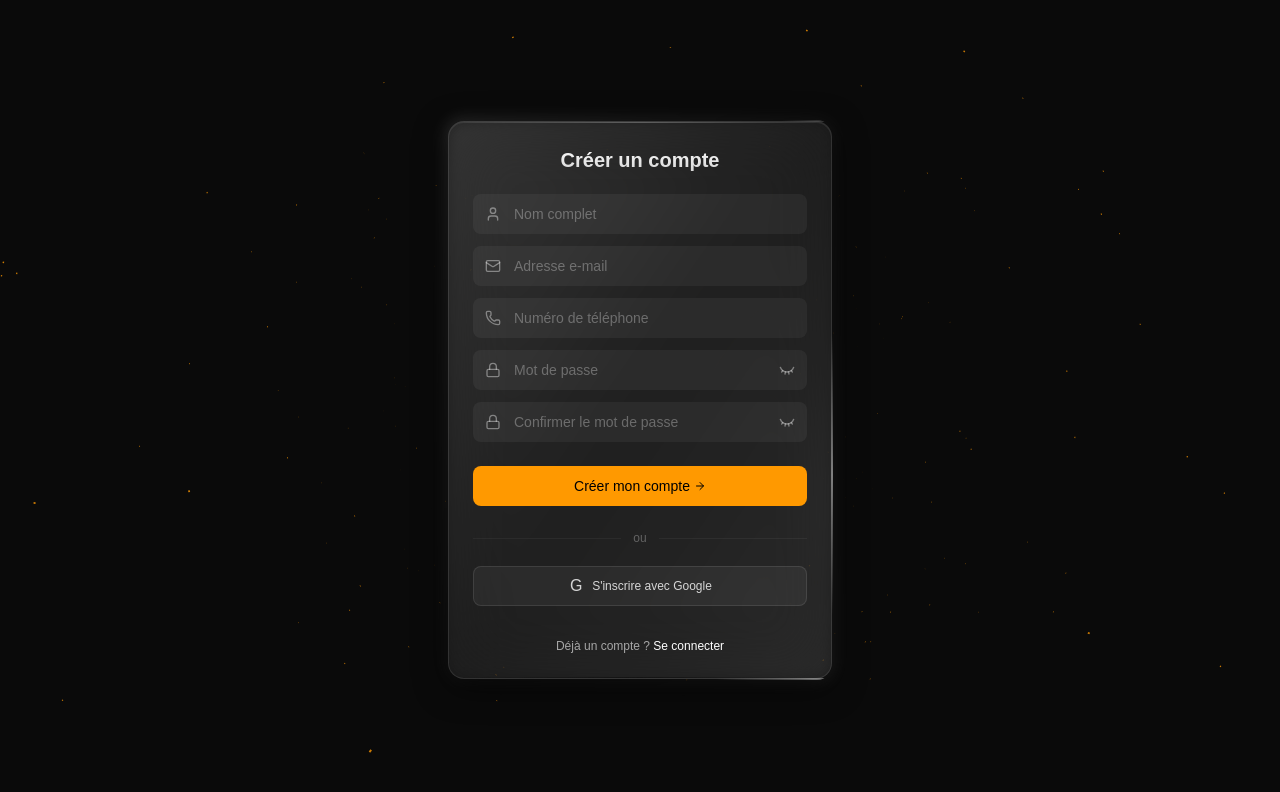
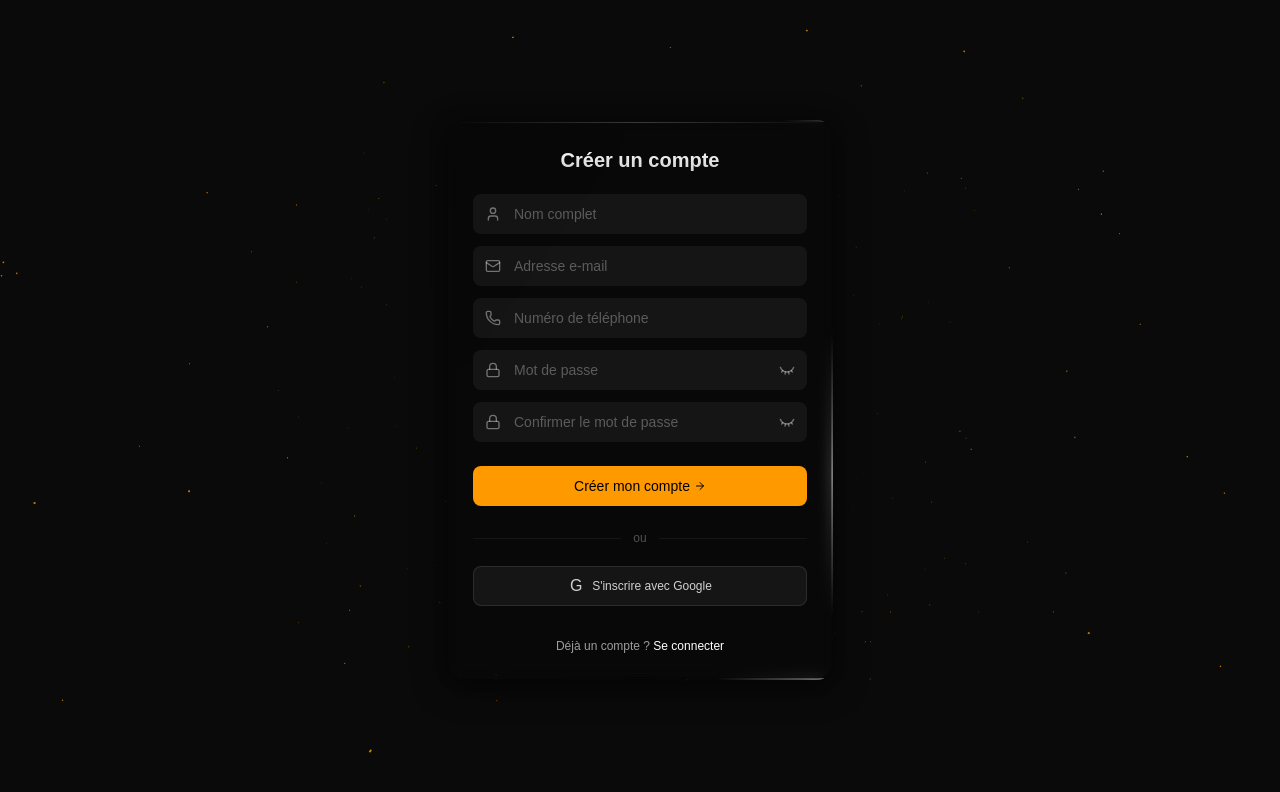
Before and after one commit to nxtex/nextjs-playground, a Next.js app: page /signup in a window 1280 px wide. Shown: the top 792 px of the page. Built offline with nearby package versions, Linux system fonts and the light colour scheme.

Commit message:
fix: apply exact glass card styles from user's HTML to login and signup

```diff
--- a/app/login/page.tsx
+++ b/app/login/page.tsx
@@ -72,7 +72,7 @@ export default function LoginPage() {
         >
           <div className="relative group">
             {/* Outer glow ring */}
-            <div className="absolute -inset-[2px] rounded-2xl bg-gradient-to-br from-white/15 via-white/5 to-white/10 blur-sm" />
+            <div className="absolute -inset-[2px] rounded-2xl bg-gradient-to-br from-black/15 via-black/5 to-black/10 blur-sm" />
 
             {/* Traveling light beams */}
             <div className="absolute -inset-[1px] rounded-2xl overflow-hidden">
@@ -99,16 +99,14 @@ export default function LoginPage() {
             <div
               className="relative rounded-2xl p-6 shadow-2xl overflow-hidden"
               style={{
-                background: 'rgba(255, 255, 255, 0.04)',
-                backdropFilter: 'blur(32px) saturate(180%)',
-                WebkitBackdropFilter: 'blur(32px) saturate(180%)',
-                border: '1px solid rgba(255, 255, 255, 0.10)',
-                boxShadow: '0 8px 32px rgba(0,0,0,0.6), inset 0 1px 0 rgba(255,255,255,0.08)',
+                background: 'rgba(0, 0, 0, 0.01)',
+                backdropFilter: 'blur(6px) saturate(20%)',
+                WebkitBackdropFilter: 'blur(6px) saturate(20%)',
+                border: '1px solid rgba(0, 0, 0, 0.01)',
+                boxShadow: 'rgba(0,0,0,0.6) 0px 8px 32px, rgba(0,0,0,0.01) 0px 1px 0px inset',
               }}
             >
-              {/* Inner top highlight */}
               <div className="absolute top-0 left-0 right-0 h-px bg-gradient-to-r from-transparent via-white/20 to-transparent" />
-              {/* Inner bottom shadow */}
               <div className="absolute bottom-0 left-0 right-0 h-px bg-gradient-to-r from-transparent via-black/40 to-transparent" />
 
               <div className="text-center space-y-1 mb-5">
--- a/app/signup/page.tsx
+++ b/app/signup/page.tsx
@@ -75,7 +75,7 @@ export default function SignupPage() {
         >
           <div className="relative group">
             {/* Outer glow ring */}
-            <div className="absolute -inset-[2px] rounded-2xl bg-gradient-to-br from-white/15 via-white/5 to-white/10 blur-sm" />
+            <div className="absolute -inset-[2px] rounded-2xl bg-gradient-to-br from-black/15 via-black/5 to-black/10 blur-sm" />
 
             {/* Traveling light beams */}
             <div className="absolute -inset-[1px] rounded-2xl overflow-hidden">
@@ -102,16 +102,14 @@ export default function SignupPage() {
             <div
               className="relative rounded-2xl p-6 shadow-2xl overflow-hidden"
               style={{
-                background: 'rgba(255, 255, 255, 0.04)',
-                backdropFilter: 'blur(32px) saturate(180%)',
-                WebkitBackdropFilter: 'blur(32px) saturate(180%)',
-                border: '1px solid rgba(255, 255, 255, 0.10)',
-                boxShadow: '0 8px 32px rgba(0,0,0,0.6), inset 0 1px 0 rgba(255,255,255,0.08)',
+                background: 'rgba(0, 0, 0, 0.01)',
+                backdropFilter: 'blur(6px) saturate(20%)',
+                WebkitBackdropFilter: 'blur(6px) saturate(20%)',
+                border: '1px solid rgba(0, 0, 0, 0.01)',
+                boxShadow: 'rgba(0,0,0,0.6) 0px 8px 32px, rgba(0,0,0,0.01) 0px 1px 0px inset',
               }}
             >
-              {/* Inner top highlight */}
               <div className="absolute top-0 left-0 right-0 h-px bg-gradient-to-r from-transparent via-white/20 to-transparent" />
-              {/* Inner bottom shadow */}
               <div className="absolute bottom-0 left-0 right-0 h-px bg-gradient-to-r from-transparent via-black/40 to-transparent" />
 
               <div className="text-center space-y-1 mb-5">
```
